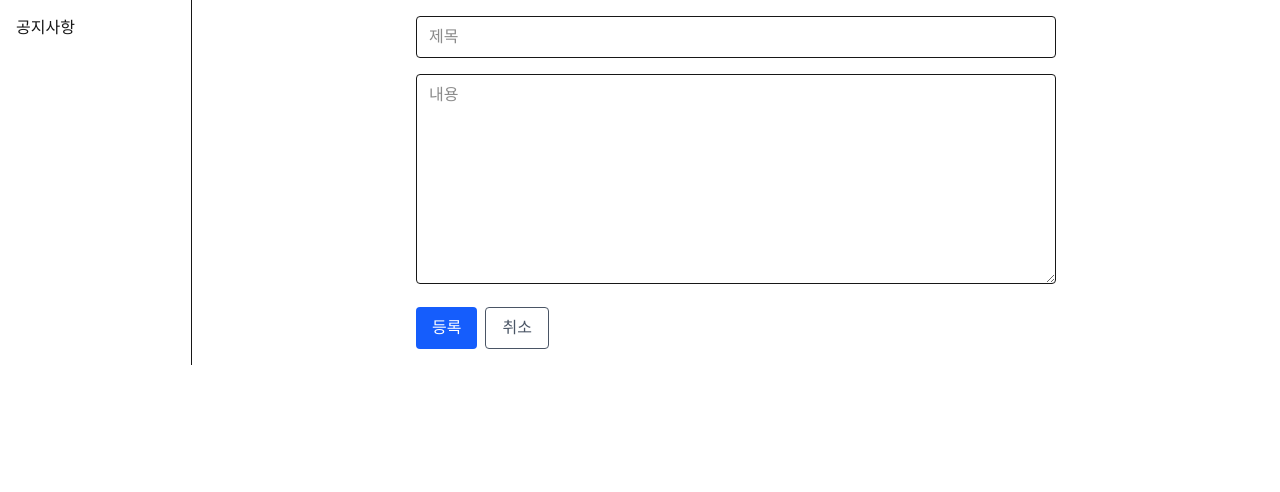
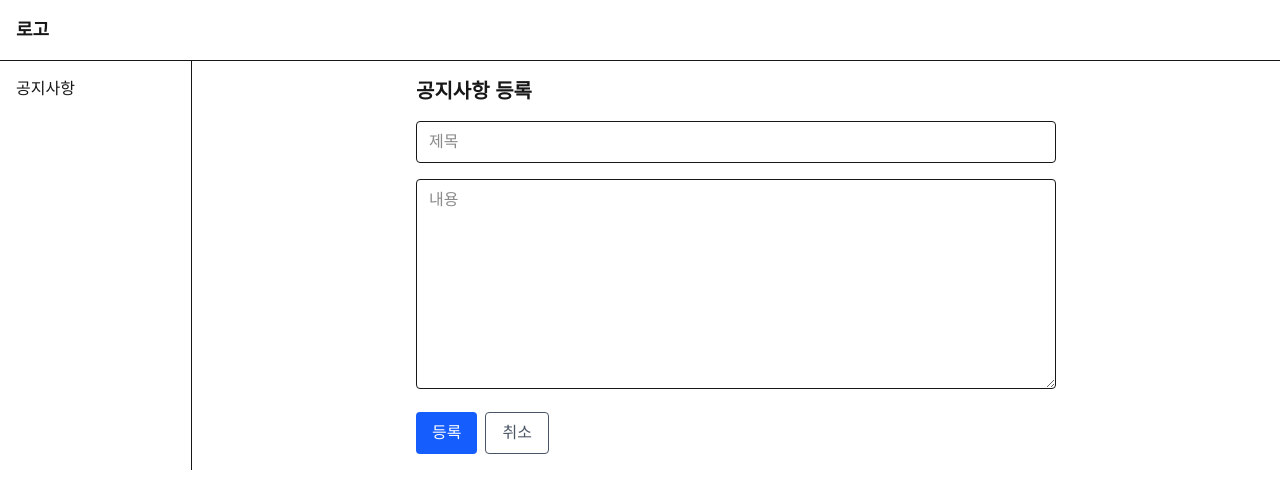
Before and after one commit to jkchappydev/notice-next-js, a Next.js app: page /notices/new in a window 1280 px wide. Shown: the top 492 px of the page. Built offline with nearby package versions, Linux system fonts and the light colour scheme.

Commit message:
feat: add Header and per-page titles, restructure notices layout

```diff
--- a/src/app/layout.tsx
+++ b/src/app/layout.tsx
@@ -1,5 +1,6 @@
 import "./globals.css";
 import {Sidebar} from "@/components/Sidebar";
+import {Header} from "@/components/Header";
 
 export default function RootLayout({
                                      children,
@@ -8,10 +9,17 @@ export default function RootLayout({
 }) {
     return (
         <html lang="ko">
-        <body className="min-h-full flex">
-            <Sidebar></Sidebar>
-            <main className="flex-1">{children}</main>
+
+        <body className="min-h-full flex flex-col">
+            <Header/>
+            <div className="flex flex-1">
+                <Sidebar/>
+                <main className="flex-1">
+                    {children}
+                </main>
+            </div>
         </body>
+
         </html>
     );
 }
--- a/src/app/notices/[id]/edit/page.tsx
+++ b/src/app/notices/[id]/edit/page.tsx
@@ -25,7 +25,9 @@ export default async function NoticeEditPage({params}: PageProps) {
     }
 
     return (
-        <form action={updateNotice} className="max-w-2xl mx-auto p-4 space-y-4">
+        <div className="space-y-2">
+            <h1 className="text-xl font-bold mb-4">공지사항 수정</h1>
+            <form action={updateNotice} className="space-y-4">
                 <input type="hidden" name="id" value={notice.id}/>
                 <input
                     type="text"
@@ -47,6 +49,7 @@ export default async function NoticeEditPage({params}: PageProps) {
                     <CancelButton href={`/notices/${notice.id}`} label={`취소`} message={`취소하시겠어요?`}></CancelButton>
                 </div>
             </form>
+        </div>
     )
 }
 
--- a/src/app/notices/[id]/page.tsx
+++ b/src/app/notices/[id]/page.tsx
@@ -44,16 +44,18 @@ export default async function NoticeDetailPage({params}:PageProps) {
 
     // 조회한 공지사항을 화면에 출력
     return (
-        <article className="max-w-2xl mx-auto p-4">
-            <BackLinkButton href={`/notices`} label={`← 목록으로`}></BackLinkButton>
+        <article>
             <h1 className="text-2xl font-bold mb-4">{notice.title}</h1>
             <p className="whitespace-pre-wrap mb-6">{notice.content}</p>
+            <div className="flex justify-between items-center">
                 <div className="flex gap-4">
                     <LinkButton href={`/notices/${notice.id}/edit`} label={`수정하기`}></LinkButton>
                     <form action={deleteNotice}>
                         <input type="hidden" name="id" value={notice.id}/>
                         <DeleteButton label={`삭제`} message={`정말 삭제하시겠어요?`}></DeleteButton>
                     </form>
+                </div>
+                <BackLinkButton href={`/notices`} label={`← 목록으로`}></BackLinkButton>
             </div>
         </article>
     )
--- /dev/null
+++ b/src/app/notices/layout.tsx
@@ -0,0 +1,11 @@
+export default function NoticesLayout({
+                                     children,
+                                   }: {
+    children: React.ReactNode;
+}) {
+    return (
+        <div className="max-w-2xl mx-auto p-4">
+            {children}
+        </div>
+    );
+}
--- a/src/app/notices/new/page.tsx
+++ b/src/app/notices/new/page.tsx
@@ -5,7 +5,9 @@ import {SubmitButton} from "@/components/SubmitButton";
 
 export default function NoticeNewPage() {
     return (
-        <form action={createNotice} className="max-w-2xl mx-auto p-4 space-y-4">
+        <div className="space-y-4">
+            <h1 className="text-xl font-bold mb-4">공지사항 등록</h1>
+            <form action={createNotice} className="space-y-4">
                 <input
                     type="text"
                     name="title"
@@ -26,6 +28,7 @@ export default function NoticeNewPage() {
                     <CancelButton href={`/notices`} label={`취소`} message={`취소하시겠어요?`}></CancelButton>
                 </div>
             </form>
+        </div>
     );
 }
 
--- a/src/app/notices/page.tsx
+++ b/src/app/notices/page.tsx
@@ -13,7 +13,8 @@ export default async function NoticePage() {
 
     // 조회한 목록을 리스트로 렌더링
     return (
-        <div className="max-w-2xl mx-auto p-4 space-y-2">
+        <div className="space-y-2">
+            <h1 className="text-xl font-bold mb-4">공지사항</h1>
             <ul className="space-y-2">
                 <div className="flex justify-end">
                     <LinkButton href={`/notices/new`} label={`글쓰기`}></LinkButton>
--- /dev/null
+++ b/src/components/Header.tsx
@@ -0,0 +1,9 @@
+import Link from "next/link";
+
+export function Header() {
+    return (
+        <header className="border-b p-4">
+            <Link href="/" className="font-bold text-lg">로고</Link>
+        </header>
+    );
+}
```
Lines whose indentation alone changed are shown as unchanged.
